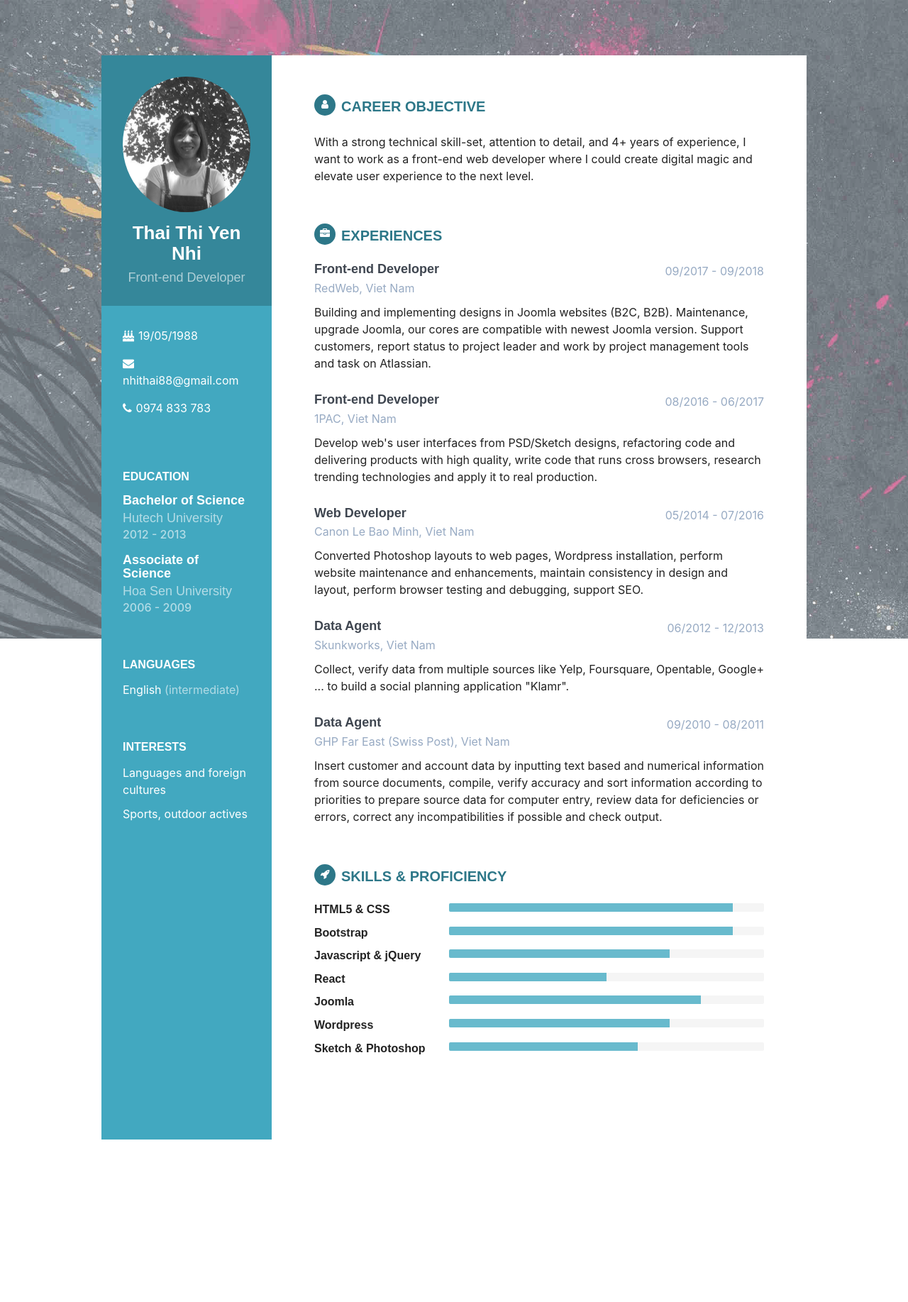
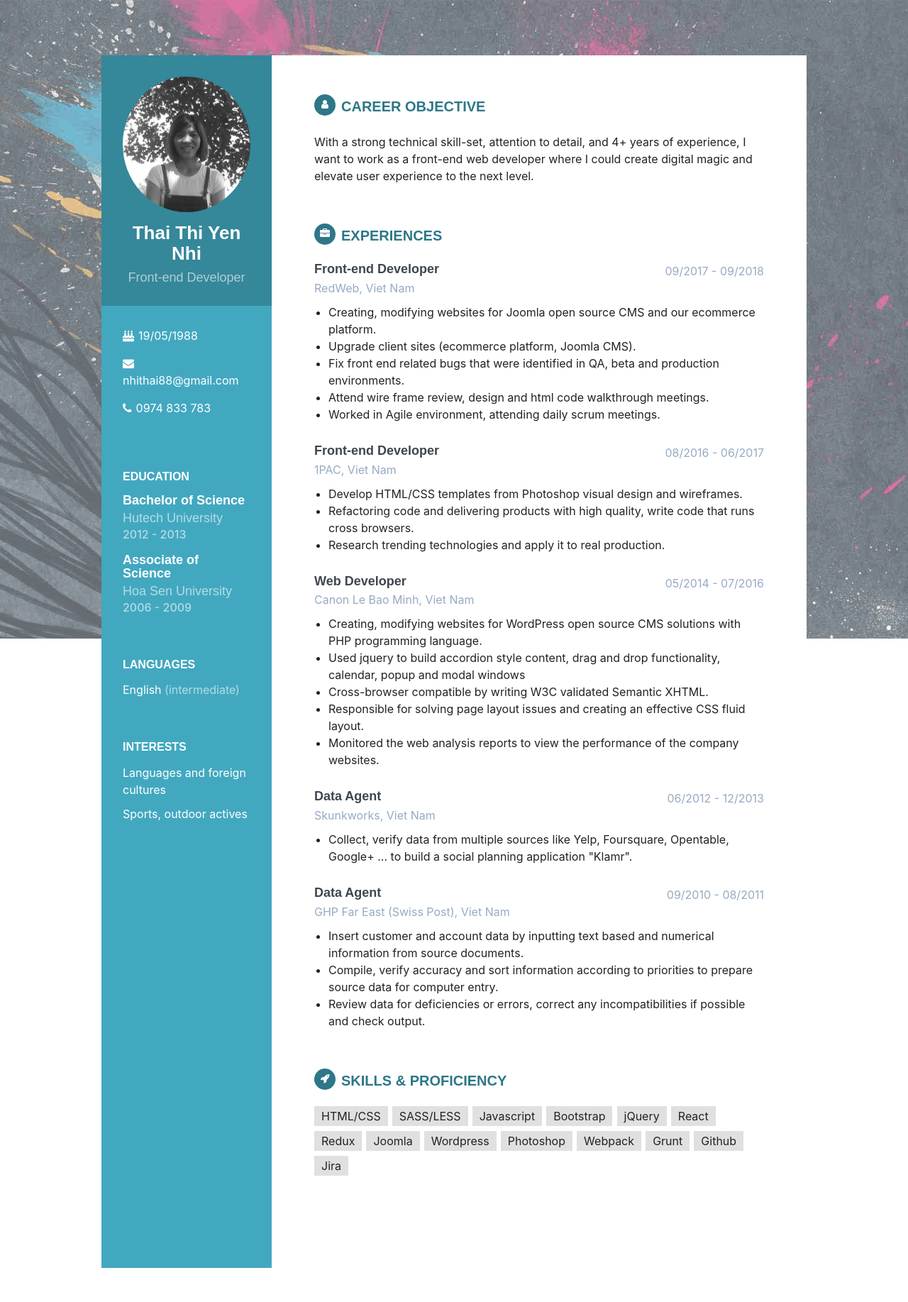
Before and after one commit to nhidev/nhidev.github.io, a Jekyll site: the page built from index.md, in a window 1280 px wide. Shown: the whole page at 71% size. Built offline with Jekyll 4.4.1, drawn with Linux system fonts in a browser that asks for light colours; nearby versions of some CDN libraries; some web fonts are replaced; before the commit the page ends 1654 px from its top, so only the background shows below that.

Commit message:
edit content

```diff
--- a/_layouts/home.html
+++ b/_layouts/home.html
@@ -89,7 +89,13 @@ layout: default
                       <div class="company">RedWeb, Viet Nam</div>
                   </div><!--//meta-->
                   <div class="details">
-                      <p>Building and implementing designs in Joomla websites (B2C, B2B). Maintenance, upgrade Joomla, our cores are compatible with newest Joomla version. Support customers, report status to project leader and work by project management tools and task on Atlassian.</p>
+                     <ul class="list-inline">
+                      <li>Creating, modifying websites for Joomla open source CMS and our ecommerce platform.</li>
+                      <li>Upgrade client sites (ecommerce platform, Joomla CMS).</li>
+                      <li>Fix front end related bugs that were identified in QA, beta and production environments.</li>
+                      <li>Attend wire frame review, design and html code walkthrough meetings.</li>
+                      <li>Worked in Agile environment, attending daily scrum meetings.</li>
+                      </ul>
                   </div><!--//details-->
               </div><!--//item-->
 
@@ -102,7 +108,11 @@ layout: default
                       <div class="company">1PAC, Viet Nam</div>
                   </div><!--//meta-->
                   <div class="details">
-                      <p> Develop web's user interfaces from PSD/Sketch designs, refactoring code and delivering products with high quality, write code that runs cross browsers, research trending technologies and apply it to real production.</p>
+                    <ul class="list-inline">
+                      <li>Develop HTML/CSS templates from Photoshop visual design and wireframes.</li>
+                      <li> Refactoring code and delivering products with high quality, write code that runs cross browsers.</li>
+                      <li>Research trending technologies and apply it to real production.</li>
+                    </ul>
                     </div><!--//details-->
               </div><!--//item-->
 
@@ -115,7 +125,13 @@ layout: default
                       <div class="company">Canon Le Bao Minh,  Viet Nam</div>
                   </div><!--//meta-->
                   <div class="details">
-                      <p>Converted Photoshop layouts to web pages, Wordpress installation, perform website maintenance and enhancements, maintain consistency in design and layout, perform browser testing and debugging, support SEO.</p>
+                    <ul class="list-inline">
+                      <li>Creating, modifying websites for WordPress open source CMS solutions with PHP programming language.</li>
+                      <li>Used jquery to build accordion style content, drag and drop functionality, calendar, popup and modal windows</li>
+                      <li>Cross-browser compatible by writing W3C validated Semantic XHTML.</li>
+                      <li>Responsible for solving page layout issues and creating an effective CSS fluid layout.</li>
+                      <li>Monitored the web analysis reports to view the performance of the company websites.</li>
+                  </ul>
 
                   </div><!--//details-->
               </div><!--//item-->
@@ -129,7 +145,9 @@ layout: default
                       <div class="company">Skunkworks, Viet Nam</div>
                   </div><!--//meta-->
                   <div class="details">
-                      <p>Collect, verify data from multiple sources like Yelp, Foursquare, Opentable, Google+ ... to build a social planning application "Klamr".</p>
+                    <ul class="list-inline">
+                      <li>Collect, verify data from multiple sources like Yelp, Foursquare, Opentable, Google+ ... to build a social planning application "Klamr".</li>
+                    </ul>
                       </div><!--//details-->
               </div><!--//item-->
 
@@ -142,8 +160,11 @@ layout: default
                       <div class="company">GHP Far East (Swiss Post),  Viet Nam</div>
                   </div><!--//meta-->
                   <div class="details">
-                      <p>Insert customer and account data by inputting text based and numerical information from source documents, compile, verify accuracy and sort information according to priorities to prepare source data for computer entry, review data for deficiencies or errors, correct any incompatibilities if possible and check output.
-</p>
+                      <ul class="list-inline">
+                      <li>Insert customer and account data by inputting text based and numerical information from source documents. </li>
+                      <li>Compile, verify accuracy and sort information according to priorities to prepare source data for computer entry.</li>
+                      <li>Review data for deficiencies or errors, correct any incompatibilities if possible and check output.</li>
+                    </ul>
                   </div><!--//details-->
               </div><!--//item-->
 
@@ -152,7 +173,25 @@ layout: default
 
           <section class="skills-section section">
               <h2 class="section-title"><span class="icon-holder"><i class="fa fa-rocket"></i></span>Skills &amp; Proficiency</h2>
-              <div class="skillset">
+
+
+<ul class="list-inline">
+  <li class="list-inline-item"><a rel="nofollow" target="_blank"> HTML/CSS</a></li>
+  <li class="list-inline-item"><a rel="nofollow" target="_blank"> SASS/LESS</a></li>
+  <li class="list-inline-item"><a rel="nofollow" target="_blank">Javascript</a></li>
+  <li class="list-inline-item"><a rel="nofollow" target="_blank"> Bootstrap</a></li>
+  <li class="list-inline-item"><a rel="nofollow" target="_blank"> jQuery</a></li>
+  <li class="list-inline-item"><a rel="nofollow" target="_blank">React</a></li>
+  <li class="list-inline-item"><a rel="nofollow" target="_blank">Redux</a></li>
+  <li class="list-inline-item"><a rel="nofollow" target="_blank">Joomla</a></li>
+  <li class="list-inline-item"><a rel="nofollow" target="_blank">Wordpress</a></li>
+  <li class="list-inline-item"><a rel="nofollow" target="_blank">Photoshop</a></li>
+    <li class="list-inline-item"><a rel="nofollow" target="_blank">Webpack</a></li>
+  <li class="list-inline-item"><a rel="nofollow" target="_blank">Grunt</a></li>
+  <li class="list-inline-item"><a rel="nofollow" target="_blank">Github</a></li>
+    <li class="list-inline-item"><a rel="nofollow" target="_blank">Jira</a></li>
+</ul>
+              <div class="skillset d-none">
 
                   <div class="item">
                       <h3 class="level-title">HTML5 &amp; CSS</h3>
--- a/_sass/_custom.scss
+++ b/_sass/_custom.scss
@@ -285,7 +285,26 @@
       background: lighten($theme-color, 10%);
     }
 }
-
+.details ul {
+    margin-left: 20px;
+    li {
+        list-style: disc;
+    }
+}
+.skills-section ul li {
+    list-style:  none;
+    margin-right: 0.1rem !important;
+    margin-bottom: 0.7rem;
+    a {
+        background-color: #e0e0e0;
+        padding: 4px 10px;
+        cursor: pointer;
+        &:hover {
+            color: $white;
+            background-color: $theme-color;
+        }
+    }
+}
 // Small devices (landscape phones, less than 768px)
 @media (max-width: 767.98px) {
 
```
